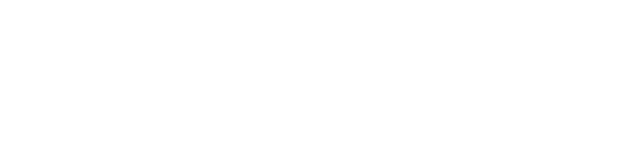
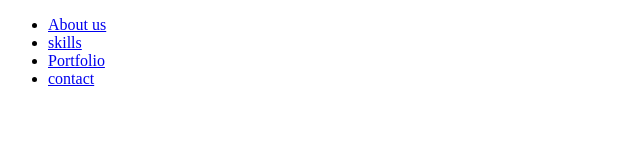
Before and after one commit to MaxLikarenko/lab2_ex7, a plain HTML site: page index.html in a window 1280 px wide. Shown: the whole page, without its empty margins (0-640 px from the left). Drawn offline with Linux system fonts and the light colour scheme.

Commit message:
Added navigation menu

```diff
--- a/index.html
+++ b/index.html
@@ -6,7 +6,14 @@
 </head>
 <body>
 
-
+<nav>
+    <ul>
+        <li><a href="#about_us">About us</a></li>
+        <li><a href="#skills">skills</a></li>
+        <li><a href="#portfolio">Portfolio</a></li>
+        <li><a href="#contact">contact</a></li>
+    </ul>
+</nav>
 
 </body>
 </html>
```
